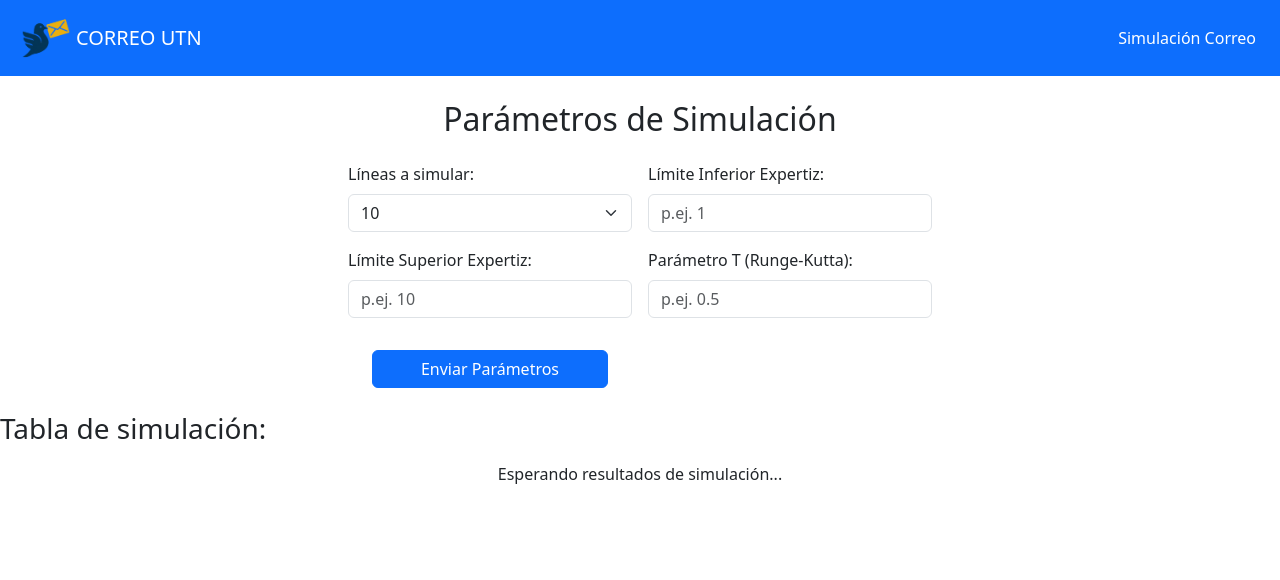
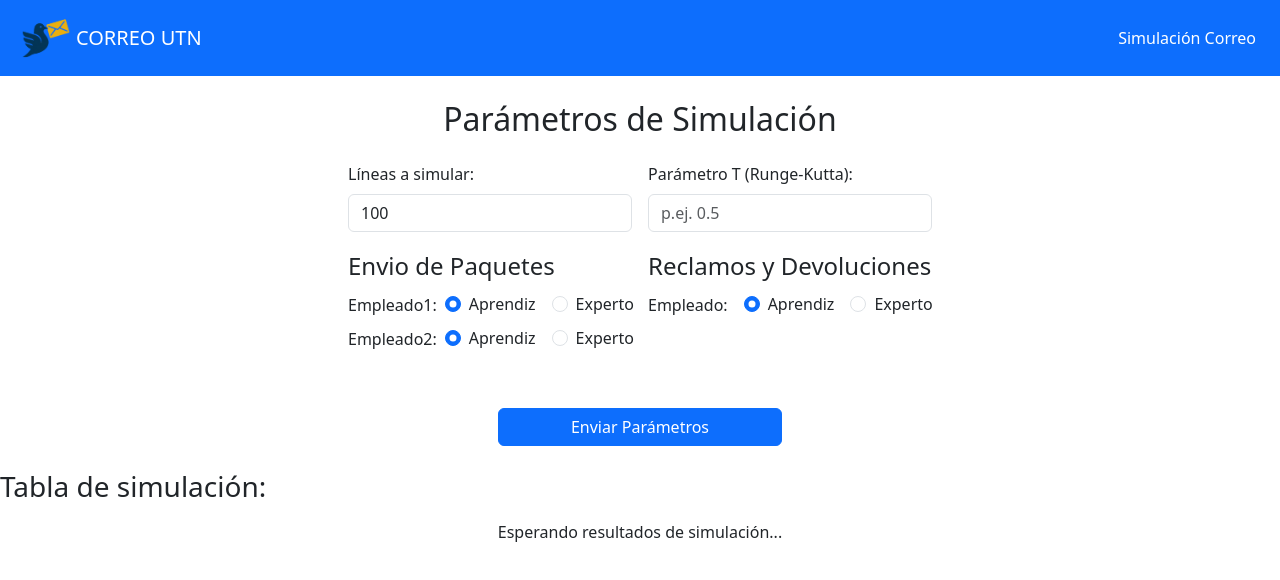
Before and after one commit to AGhibaudo/Oficina-de-Correo, a React (Vite) app in the folder frontend/: page / in a window 1280 px wide. Shown: the top 580 px of the page. Built offline with nearby package versions, Linux system fonts and the light colour scheme.

Commit message:
forms de R act

```diff
--- a/frontend/src/components/ParametrosForm.jsx
+++ b/frontend/src/components/ParametrosForm.jsx
@@ -2,57 +2,61 @@ import React, { useState } from "react";
 
 export default function ParametrosForm({ onSimulacionCompleta }) {
   const [lineas, setLineas] = useState(100);
-  const [limInf, setLimInf] = useState("");
-  const [limSup, setLimSup] = useState("");
   const [paramT, setParamT] = useState("");
+  const [experiencia, setExperiencia] = useState({
+    paquetes: { s1: "aprendiz", s2: "aprendiz" },
+    ryd:     { s1: "aprendiz" },
+  });
   const [respuesta, setRespuesta] = useState(null);
   const [error, setError] = useState(null);
 
-  const opcionesLineas = [
-    { value: 10, label: "10" },
-    { value: 1000, label: "1 000" },
-    { value: 50000, label: "50 000" },
-    { value: 10000000, label: "10 000 000" },
-  ];
+  const handleExperienciaChange = (categoria, servidor, valor) => {
+    setExperiencia(prev => ({
+      ...prev,
+      [categoria]: {
+        ...prev[categoria],
+        [servidor]: valor
+      }
+    }));
+  };
 
   const handleSubmit = async (e) => {
     e.preventDefault();
     setError(null);
     setRespuesta(null);
 
-    if (!limInf || !limSup || !paramT) {
-      setError("Todos los campos son obligatorios.");
+    // Validaciones
+    const nLineas = Number(lineas);
+    if (isNaN(nLineas) || nLineas < 0 || nLineas > 10000000) {
+      setError("Las líneas deben ser un número entre 0 y 10 000 000.");
       return;
     }
-
-    if (Number(limInf) >= Number(limSup)) {
-      setError("El límite inferior debe ser menor que el superior.");
+    if (!paramT) {
+      setError("El parámetro T es obligatorio.");
       return;
     }
 
     try {
-      // 1. Enviar parámetros
+      // 1) Enviar parámetros al backend
       const res = await fetch("http://localhost:8000/parametros", {
         method: "POST",
         headers: { "Content-Type": "application/json" },
         body: JSON.stringify({
-          lineas: Number(lineas),
-          limInfExpertizEmpleado: Number(limInf),
-          limSupExpertizEmpleado: Number(limSup),
+          lineas: nLineas,
           parametroT: parseFloat(paramT),
+          experienciaEmpleados: experiencia
         }),
       });
-
       const data = await res.json();
       if (!res.ok) throw new Error(data.detail || "Error en servidor");
       setRespuesta(data);
 
-      // 2. Ejecutar simulación automáticamente
+      // 2) Ejecutar simulación automáticamente
       const simRes = await fetch("http://localhost:8000/simular");
       const filas = await simRes.json();
       if (!simRes.ok) throw new Error(filas.detail || "Error al ejecutar simulación");
 
-      // 3. Enviar filas al componente padre (App)
+      // 3) Devolver filas al componente padre
       onSimulacionCompleta(filas);
 
     } catch (err) {
@@ -69,45 +73,23 @@ export default function ParametrosForm({ onSimulacionCompleta }) {
         className="mx-auto row row-cols-1 row-cols-md-2 g-3"
         style={{ maxWidth: "600px" }}
       >
+        {/* Líneas a simular */}
         <div className="col-12">
           <label className="form-label">Líneas a simular:</label>
-          <select
-            className="form-select"
-            value={lineas}
-            onChange={(e) => setLineas(e.target.value)}
-          >
-            {opcionesLineas.map((opt) => (
-              <option key={opt.value} value={opt.value}>
-                {opt.label}
-              </option>
-            ))}
-          </select>
-        </div>
-
-        <div className="col-12">
-          <label className="form-label">Límite Inferior Expertiz:</label>
           <input
             type="number"
             className="form-control"
-            value={limInf}
-            onChange={(e) => setLimInf(e.target.value)}
-            placeholder="p.ej. 1"
+            value={lineas}
+            onChange={(e) => setLineas(e.target.value)}
+            min="0"
+            max="10000000"
+            step="1"
+            placeholder="0 – 10 000 000"
             required
           />
         </div>
 
-        <div className="col-12">
-          <label className="form-label">Límite Superior Expertiz:</label>
-          <input
-            type="number"
-            className="form-control"
-            value={limSup}
-            onChange={(e) => setLimSup(e.target.value)}
-            placeholder="p.ej. 10"
-            required
-          />
-        </div>
-
+        {/* Parámetro T */}
         <div className="col-12">
           <label className="form-label">Parámetro T (Runge-Kutta):</label>
           <input
@@ -121,22 +103,84 @@ export default function ParametrosForm({ onSimulacionCompleta }) {
           />
         </div>
 
-        <div className="col-12 text-center">
-          <button type="submit" className="btn btn-primary mt-3 px-5">
+        {/* Experiencia de Envio de Paquetes */}
+        <fieldset className="col-12 mb-4">
+          <legend className="form-label">Envio de Paquetes</legend>
+          {["s1", "s2"].map((s, idx) => (
+            <div key={s} className="col-12 d-flex align-items-center flex-nowrap mb-2">
+              <span className="me-2">{`Empleado${idx + 1}:`}</span>
+              <div className="form-check form-check-inline">
+                <input
+                  type="radio"
+                  id={`paq-${s}-aprendiz`}
+                  name={`paq-${s}`}
+                  className="form-check-input"
+                  value="aprendiz"
+                  checked={experiencia.paquetes[s] === "aprendiz"}
+                  onChange={() => handleExperienciaChange("paquetes", s, "aprendiz")}
+                />
+                <label className="form-check-label" htmlFor={`paq-${s}-aprendiz`}>
+                  Aprendiz
+                </label>
+              </div>
+              <div className="form-check form-check-inline">
+                <input
+                  type="radio"
+                  id={`paq-${s}-experto`}
+                  name={`paq-${s}`}
+                  className="form-check-input"
+                  value="experto"
+                  checked={experiencia.paquetes[s] === "experto"}
+                  onChange={() => handleExperienciaChange("paquetes", s, "experto")}
+                />
+                <label className="form-check-label" htmlFor={`paq-${s}-experto`}>
+                  Experto
+                </label>
+              </div>
+            </div>
+          ))}
+        </fieldset>
+
+        {/* Experiencia Reclamos y Devoluciones */}
+        <fieldset className="col-12 mb-4">
+          <legend className="form-label">Reclamos y Devoluciones</legend>
+          <div className="d-flex align-items-center flex-nowrap mb-2">
+            <span className="me-3">Empleado:</span>
+            {["aprendiz", "experto"].map((val) => (
+              <div key={val} className="form-check form-check-inline">
+                <input
+                  type="radio"
+                  id={`ryd-s1-${val}`}
+                  name="ryd-s1"
+                  className="form-check-input"
+                  value={val}
+                  checked={experiencia.ryd.s1 === val}
+                  onChange={() => handleExperienciaChange("ryd", "s1", val)}
+                />
+                <label className="form-check-label" htmlFor={`ryd-s1-${val}`}>
+                  {val.charAt(0).toUpperCase() + val.slice(1)}
+                </label>
+              </div>
+            ))}
+          </div>
+        </fieldset>
+
+        {/* Botón de envío */}
+        <div className="col-md-6 offset-md-3 mt-4 d-grid">
+          <button type="submit" className="btn btn-primary">
             Enviar Parámetros
           </button>
         </div>
 
+        {/* Mensajes de error y éxito */}
         {error && (
           <div className="col-12 alert alert-danger mt-2 text-center">
             <strong>Error:</strong> {error}
           </div>
         )}
-
         {respuesta && (
           <div className="col-12 alert alert-success mt-2 text-center">
-            <strong>Respuesta del backend:</strong>
-            <div>{respuesta.message}</div>
+            <strong>Respuesta del backend:</strong> {respuesta.message}
           </div>
         )}
       </form>
```
Also changed, not shown: 2 other files (tests, documents, lock files or other folders).
